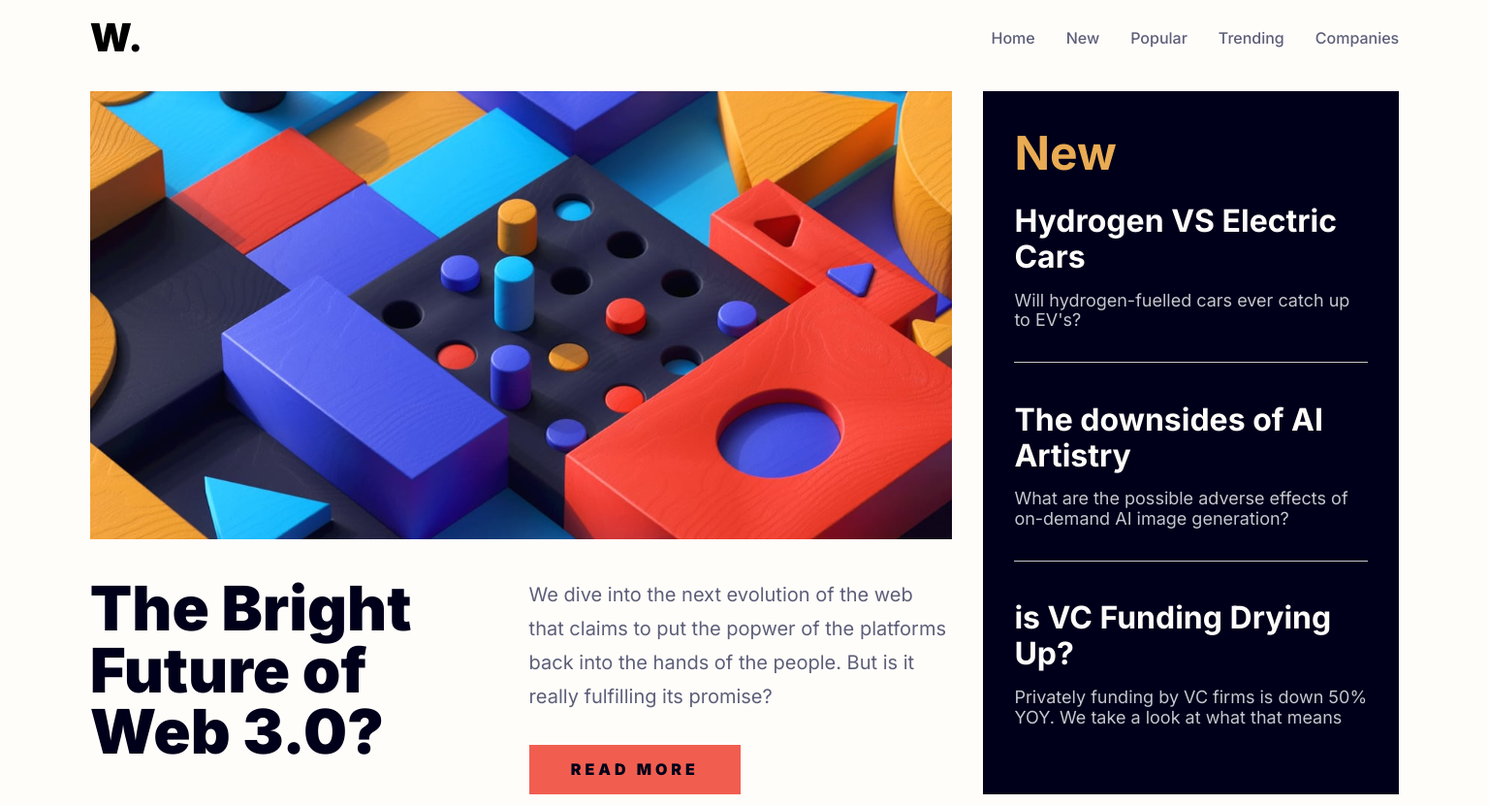
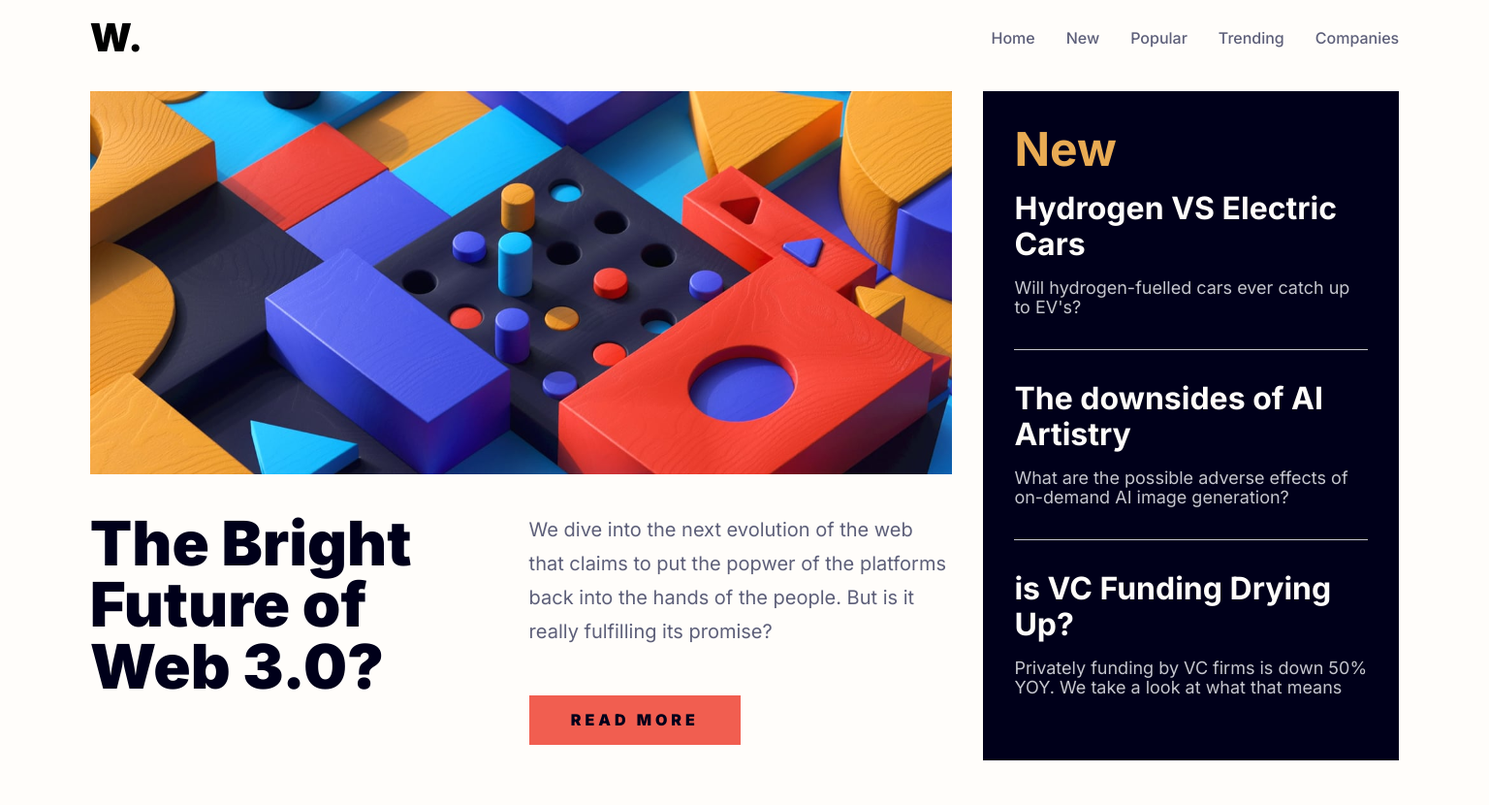
Before and after one commit to Toumari/Web-3.0-Home-Page, a plain HTML site: page index.html in a window 1536 px wide. Shown: the top 830 px of the page at 97% size. Drawn offline with Linux system fonts and the light colour scheme.

Commit message:
first commit

```diff
--- a/style.css
+++ b/style.css
@@ -211,7 +211,6 @@ nav {
         display: grid;
         height: 100%;
         grid-template-columns: repeat(3, 1fr);
-        grid-template-rows: 200px 1fr 1fr;
         gap: 2rem;
 
     }
@@ -316,7 +315,7 @@ nav {
 @media only screen and (min-width: 1536px) {
 
     .hero {
-        grid-template-rows: 200px 1fr 1fr
+        grid-template-rows: 100px 1fr 1fr
     }
 
 }
```
